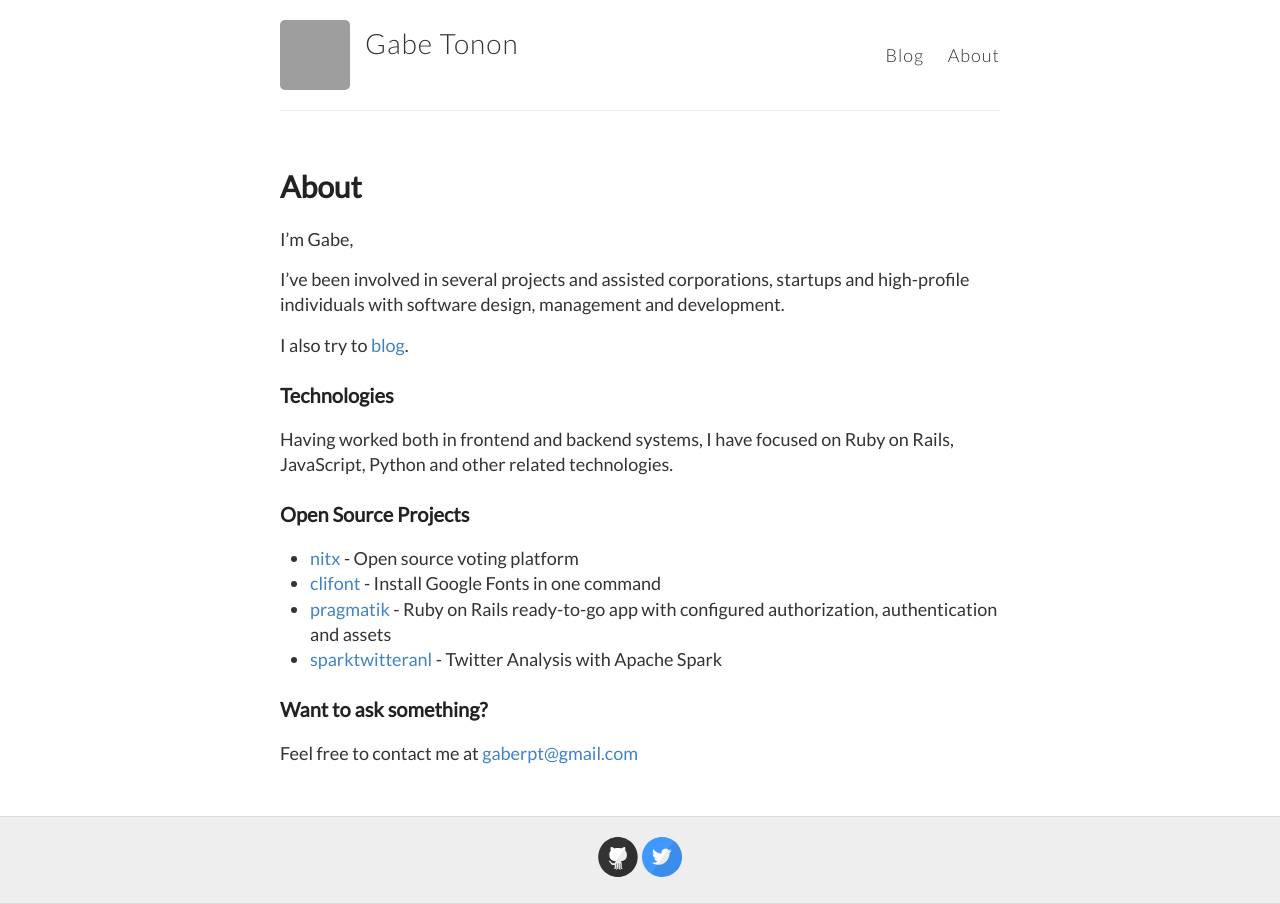
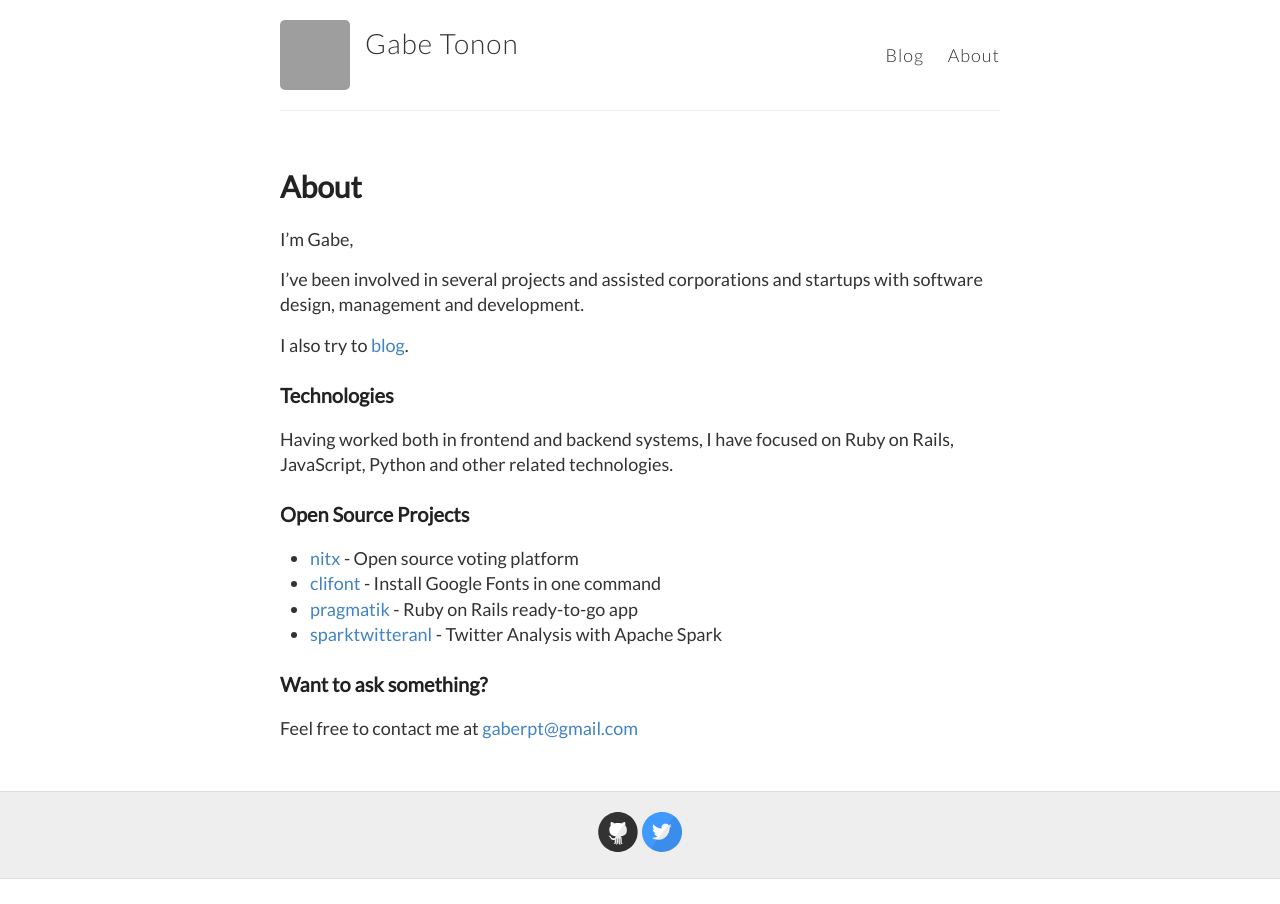
Before and after one commit to gaapt/gaapt.github.io, a Jekyll site: the page built from about.md, in a window 1280 px wide. Built offline with Jekyll 4.4.1, drawn with Linux system fonts in a browser that asks for light colours; Markdown is read by kramdown in place of the engine named in the settings; grey boxes are pictures that could not be loaded.

Commit message:
Update about.md

```diff
--- a/about.md
+++ b/about.md
@@ -6,7 +6,7 @@ permalink: /about/
 
 I'm Gabe,
 
-I've been involved in several projects and assisted corporations, startups and high-profile individuals with software design, management and development.
+I've been involved in several projects and assisted corporations and startups with software design, management and development.
 
 I also try to [blog](http://gaapt.github.io/).
 
@@ -17,7 +17,7 @@ Having worked both in frontend and backend systems, I have focused on Ruby on Ra
 ### Open Source Projects
 + [nitx](https://github.com/gaapt/nitx) - Open source voting platform
 + [clifont](https://github.com/gaapt/clifont) - Install Google Fonts in one command
-+ [pragmatik](https://github.com/gaapt/pragmatik) - Ruby on Rails ready-to-go app with configured authorization, authentication and assets
++ [pragmatik](https://github.com/gaapt/pragmatik) - Ruby on Rails ready-to-go app
 + [sparktwitteranl](https://github.com/gaapt/sparktwitteranl) - Twitter Analysis with Apache Spark
 
 ### Want to ask something?
```
